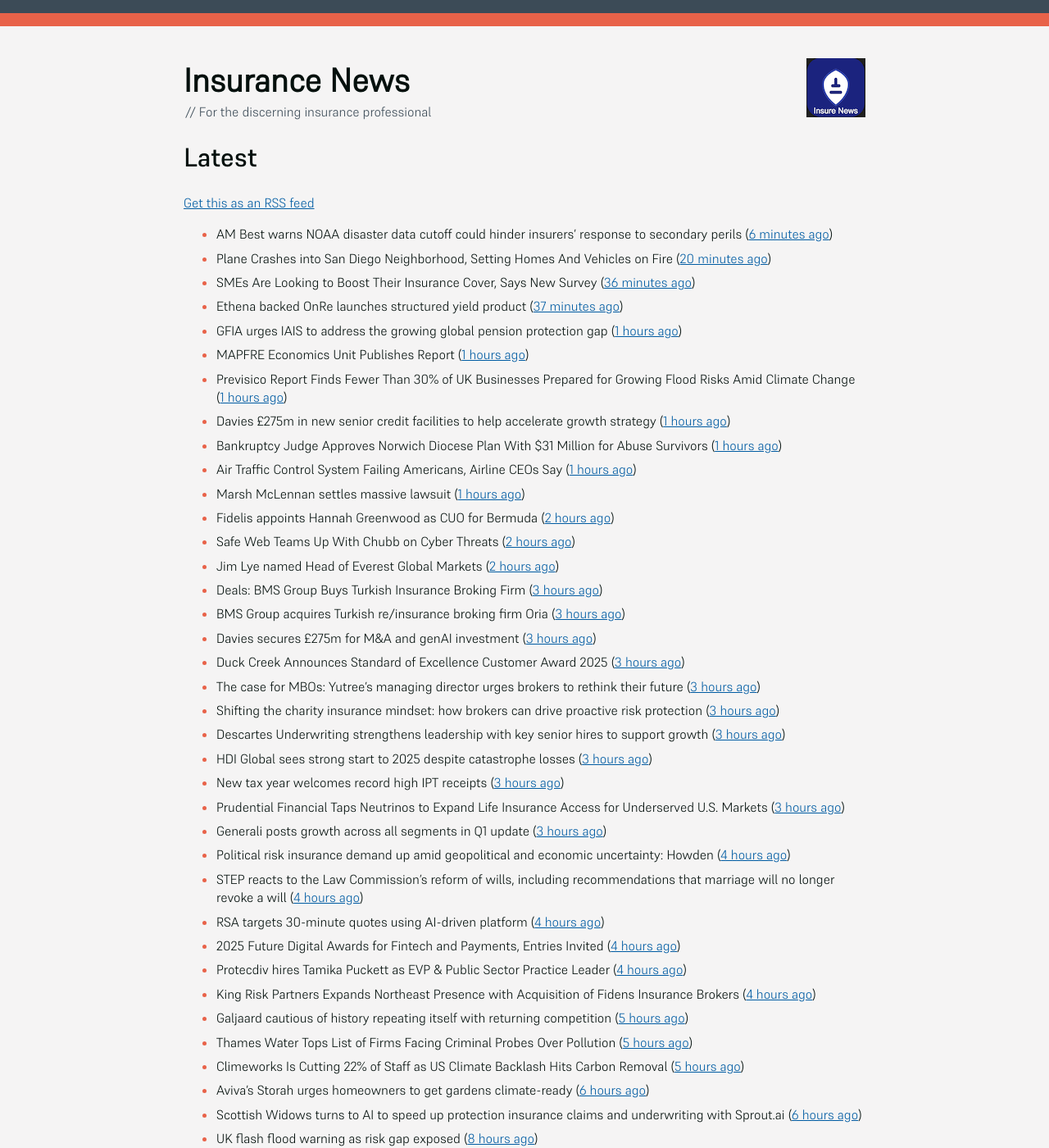
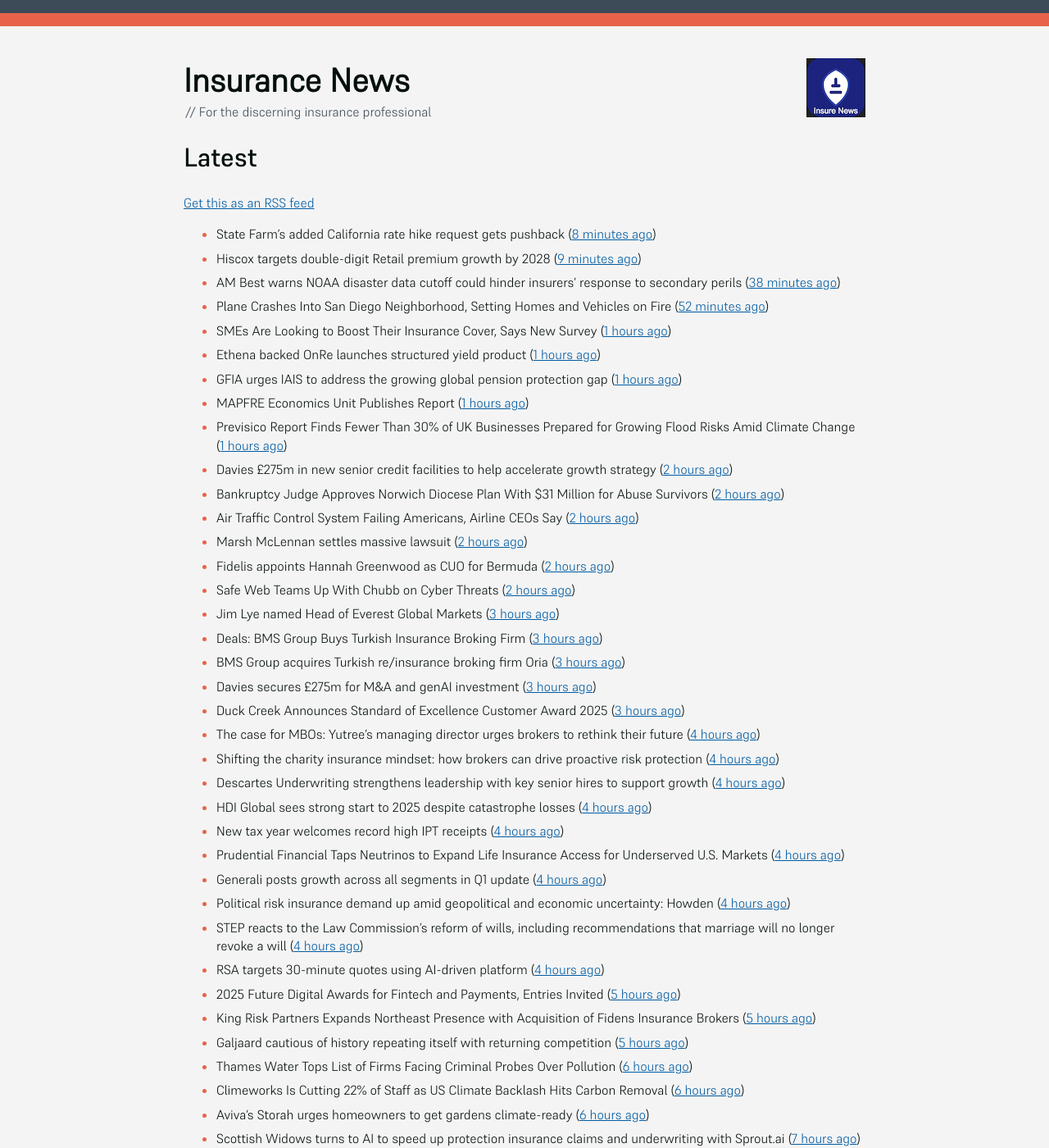
Before and after one commit to mat-0/feeds.thechels.uk, a Jekyll site: the page built from index.md, in a window 1280 px wide and 1400 px high. Shown: the whole window at 82% size. Built offline with Jekyll 4.4.1, drawn with Linux system fonts in a browser that asks for light colours; some of the changed text lies outside the part shown.

Commit message:
New Feed

```diff
--- a/index.md
+++ b/index.md
@@ -8,42 +8,43 @@ description: Latest Updates
 [Get this as an RSS feed](/feed.rss)
 
 <!-- news_marker starts -->
-- AM Best warns NOAA disaster data cutoff could hinder insurers’ response to secondary perils ([6 minutes ago](https://www.reinsurancene.ws/am-best-warns-noaa-disaster-data-cutoff-could-hinder-insurers-response-to-secondary-perils/))
-- Plane Crashes into San Diego Neighborhood, Setting Homes And Vehicles on Fire ([20 minutes ago](https://www.insurancejournal.com/news/west/2025/05/22/824787.htm))
-- SMEs Are Looking to Boost Their Insurance Cover, Says New Survey ([36 minutes ago](https://insurance-edge.net/2025/05/22/smes-are-looking-to-boost-their-insurance-cover-says-new-survey/))
-- Ethena backed OnRe launches structured yield product ([37 minutes ago](https://www.reinsurancene.ws/ethena-backed-onre-launches-structured-yield-product/))
+- State Farm's added California rate hike request gets pushback ([8 minutes ago](https://www.dig-in.com/news/state-farms-added-california-rate-hike-gets-pushback))
+- Hiscox targets double-digit Retail premium growth by 2028 ([9 minutes ago](https://www.reinsurancene.ws/hiscox-targets-double-digit-retail-premium-growth-by-2028/))
+- AM Best warns NOAA disaster data cutoff could hinder insurers’ response to secondary perils ([38 minutes ago](https://www.reinsurancene.ws/am-best-warns-noaa-disaster-data-cutoff-could-hinder-insurers-response-to-secondary-perils/))
+- Plane Crashes Into San Diego Neighborhood, Setting Homes and Vehicles on Fire ([52 minutes ago](https://www.insurancejournal.com/news/west/2025/05/22/824787.htm))
+- SMEs Are Looking to Boost Their Insurance Cover, Says New Survey ([1 hours ago](https://insurance-edge.net/2025/05/22/smes-are-looking-to-boost-their-insurance-cover-says-new-survey/))
+- Ethena backed OnRe launches structured yield product ([1 hours ago](https://www.reinsurancene.ws/ethena-backed-onre-launches-structured-yield-product/))
 - GFIA urges IAIS to address the growing global pension protection gap ([1 hours ago](https://www.reinsurancene.ws/gfia-urges-iais-to-address-the-growing-global-pension-protection-gap/))
 - MAPFRE Economics Unit Publishes Report ([1 hours ago](https://insurance-edge.net/2025/05/22/mapfre-economics-unit-publishes-report/))
 - Previsico Report Finds Fewer Than 30% of UK Businesses Prepared for Growing Flood Risks Amid Climate Change ([1 hours ago](https://www.insurtechinsights.com/previsico-report-finds-fewer-than-30-of-uk-businesses-prepared-for-growing-flood-risks-amid-climate-change/))
-- Davies £275m in new senior credit facilities to help accelerate growth strategy ([1 hours ago](https://www.reinsurancene.ws/davies-275m-in-new-senior-credit-facilities-to-help-accelerate-growth-strategy/))
-- Bankruptcy Judge Approves Norwich Diocese Plan With $31 Million for Abuse Survivors ([1 hours ago](https://www.insurancejournal.com/news/east/2025/05/22/824771.htm))
-- Air Traffic Control System Failing Americans, Airline CEOs Say ([1 hours ago](https://www.insurancejournal.com/news/national/2025/05/22/824772.htm))
-- Marsh McLennan settles massive lawsuit ([1 hours ago](https://www.insurancebusinessmag.com/uk/news/legal-insights/marsh-mclennan-settles-massive-lawsuit-536579.aspx))
+- Davies £275m in new senior credit facilities to help accelerate growth strategy ([2 hours ago](https://www.reinsurancene.ws/davies-275m-in-new-senior-credit-facilities-to-help-accelerate-growth-strategy/))
+- Bankruptcy Judge Approves Norwich Diocese Plan With $31 Million for Abuse Survivors ([2 hours ago](https://www.insurancejournal.com/news/east/2025/05/22/824771.htm))
+- Air Traffic Control System Failing Americans, Airline CEOs Say ([2 hours ago](https://www.insurancejournal.com/news/national/2025/05/22/824772.htm))
+- Marsh McLennan settles massive lawsuit ([2 hours ago](https://www.insurancebusinessmag.com/uk/news/legal-insights/marsh-mclennan-settles-massive-lawsuit-536579.aspx))
 - Fidelis appoints Hannah Greenwood as CUO for Bermuda ([2 hours ago](https://www.reinsurancene.ws/fidelis-appoints-hannah-greenwood-as-cuo-for-bermuda/))
 - Safe Web Teams Up With Chubb on Cyber Threats ([2 hours ago](https://insurance-edge.net/2025/05/22/safe-web-teams-up-with-chubb-on-cyber-threats/))
-- Jim Lye named Head of Everest Global Markets ([2 hours ago](https://www.reinsurancene.ws/jim-lye-named-head-of-everest-global-markets/))
+- Jim Lye named Head of Everest Global Markets ([3 hours ago](https://www.reinsurancene.ws/jim-lye-named-head-of-everest-global-markets/))
 - Deals: BMS Group Buys Turkish Insurance Broking Firm ([3 hours ago](https://insurance-edge.net/2025/05/22/deals-bms-group-buys-turkish-insurance-broking-firm/))
 - BMS Group acquires Turkish re/insurance broking firm Oria ([3 hours ago](https://www.reinsurancene.ws/bms-group-acquires-turkish-re-insurance-broking-firm-oria/))
 - Davies secures £275m for M&A and genAI investment ([3 hours ago](https://www.postonline.co.uk/claims/7957808/davies-secures-%C2%A3275m-for-ma-and-genai-investment))
 - Duck Creek Announces Standard of Excellence Customer Award 2025 ([3 hours ago](https://insurance-edge.net/2025/05/22/duck-creek-announces-standard-of-excellence-customer-award-2025/))
-- The case for MBOs: Yutree's managing director urges brokers to rethink their future ([3 hours ago](https://www.insurancebusinessmag.com/uk/news/business-resilience/the-case-for-mbos-yutrees-managing-director-urges-brokers-to-rethink-their-future-536561.aspx))
-- Shifting the charity insurance mindset: how brokers can drive proactive risk protection ([3 hours ago](https://www.insurancebusinessmag.com/uk/news/non-profits/shifting-the-charity-insurance-mindset-how-brokers-can-drive-proactive-risk-protection-536560.aspx))
-- Descartes Underwriting strengthens leadership with key senior hires to support growth ([3 hours ago](https://www.reinsurancene.ws/descartes-underwriting-strengthens-leadership-with-key-senior-hires-to-support-growth/))
-- HDI Global sees strong start to 2025 despite catastrophe losses ([3 hours ago](https://www.insurancebusinessmag.com/uk/news/breaking-news/hdi-global-sees-strong-start-to-2025-despite-catastrophe-losses-536559.aspx))
-- New tax year welcomes record high IPT receipts ([3 hours ago](https://www.insurancebusinessmag.com/uk/news/breaking-news/new-tax-year-welcomes-record-high-ipt-receipts-536558.aspx))
-- Prudential Financial Taps Neutrinos to Expand Life Insurance Access for Underserved U.S. Markets ([3 hours ago](https://www.insurtechinsights.com/prudential-financial-taps-neutrinos-to-expand-life-insurance-access-for-underserved-u-s-markets/))
-- Generali posts growth across all segments in Q1 update ([3 hours ago](https://www.insurancebusinessmag.com/uk/news/breaking-news/generali-posts-growth-across-all-segments-in-q1-update-536552.aspx))
+- The case for MBOs: Yutree's managing director urges brokers to rethink their future ([4 hours ago](https://www.insurancebusinessmag.com/uk/news/business-resilience/the-case-for-mbos-yutrees-managing-director-urges-brokers-to-rethink-their-future-536561.aspx))
+- Shifting the charity insurance mindset: how brokers can drive proactive risk protection ([4 hours ago](https://www.insurancebusinessmag.com/uk/news/non-profits/shifting-the-charity-insurance-mindset-how-brokers-can-drive-proactive-risk-protection-536560.aspx))
+- Descartes Underwriting strengthens leadership with key senior hires to support growth ([4 hours ago](https://www.reinsurancene.ws/descartes-underwriting-strengthens-leadership-with-key-senior-hires-to-support-growth/))
+- HDI Global sees strong start to 2025 despite catastrophe losses ([4 hours ago](https://www.insurancebusinessmag.com/uk/news/breaking-news/hdi-global-sees-strong-start-to-2025-despite-catastrophe-losses-536559.aspx))
+- New tax year welcomes record high IPT receipts ([4 hours ago](https://www.insurancebusinessmag.com/uk/news/breaking-news/new-tax-year-welcomes-record-high-ipt-receipts-536558.aspx))
+- Prudential Financial Taps Neutrinos to Expand Life Insurance Access for Underserved U.S. Markets ([4 hours ago](https://www.insurtechinsights.com/prudential-financial-taps-neutrinos-to-expand-life-insurance-access-for-underserved-u-s-markets/))
+- Generali posts growth across all segments in Q1 update ([4 hours ago](https://www.insurancebusinessmag.com/uk/news/breaking-news/generali-posts-growth-across-all-segments-in-q1-update-536552.aspx))
 - Political risk insurance demand up amid geopolitical and economic uncertainty: Howden ([4 hours ago](https://www.reinsurancene.ws/political-risk-insurance-demand-up-amid-geopolitical-and-economic-uncertainty-howden/))
 - STEP reacts to the Law Commission’s reform of wills, including recommendations that marriage will no longer revoke a will ([4 hours ago](https://ifamagazine.com/step-reacts-to-the-law-commissions-reform-of-wills-including-recommendations-that-marriage-will-no-longer-revoke-a-will/))
 - RSA targets 30-minute quotes using AI-driven platform ([4 hours ago](https://www.postonline.co.uk/commercial/7957756/rsa-targets-30-minute-quotes-using-ai-driven-platform))
-- 2025 Future Digital Awards for Fintech and Payments, Entries Invited ([4 hours ago](https://insurance-edge.net/2025/05/22/2025-future-digital-awards-for-fintech-and-payments-entries-invited/))
-- Protecdiv hires Tamika Puckett as EVP & Public Sector Practice Leader ([4 hours ago](https://www.reinsurancene.ws/protecdiv-hires-tamika-puckett-as-evp-public-sector-practice-leader/))
-- King Risk Partners Expands Northeast Presence with Acquisition of Fidens Insurance Brokers ([4 hours ago](https://www.insurtechinsights.com/king-risk-partners-expands-northeast-presence-with-acquisition-of-fidens-insurance-brokers/))
+- 2025 Future Digital Awards for Fintech and Payments, Entries Invited ([5 hours ago](https://insurance-edge.net/2025/05/22/2025-future-digital-awards-for-fintech-and-payments-entries-invited/))
+- King Risk Partners Expands Northeast Presence with Acquisition of Fidens Insurance Brokers ([5 hours ago](https://www.insurtechinsights.com/king-risk-partners-expands-northeast-presence-with-acquisition-of-fidens-insurance-brokers/))
 - Galjaard cautious of history repeating itself with returning competition ([5 hours ago](https://www.postonline.co.uk/news/7957781/galjaard-cautious-of-history-repeating-itself-with-returning-competition))
-- Thames Water Tops List of Firms Facing Criminal Probes Over Pollution ([5 hours ago](https://www.insurancejournal.com/news/international/2025/05/22/824751.htm))
-- Climeworks Is Cutting 22% of Staff as US Climate Backlash Hits Carbon Removal ([5 hours ago](https://www.insurancejournal.com/news/international/2025/05/22/824741.htm))
+- Thames Water Tops List of Firms Facing Criminal Probes Over Pollution ([6 hours ago](https://www.insurancejournal.com/news/international/2025/05/22/824751.htm))
+- Climeworks Is Cutting 22% of Staff as US Climate Backlash Hits Carbon Removal ([6 hours ago](https://www.insurancejournal.com/news/international/2025/05/22/824741.htm))
 - Aviva’s Storah urges homeowners to get gardens climate-ready ([6 hours ago](https://www.postonline.co.uk/personal/7957795/aviva%E2%80%99s-storah-urges-homeowners-to-get-gardens-climate-ready))
-- Scottish Widows turns to AI to speed up protection insurance claims and underwriting with Sprout.ai ([6 hours ago](https://ifamagazine.com/scottish-widows-turns-to-ai-to-speed-up-protection-insurance-claims-and-underwriting-with-sprout-ai/))
+- Scottish Widows turns to AI to speed up protection insurance claims and underwriting with Sprout.ai ([7 hours ago](https://ifamagazine.com/scottish-widows-turns-to-ai-to-speed-up-protection-insurance-claims-and-underwriting-with-sprout-ai/))
 - UK flash flood warning as risk gap exposed ([8 hours ago](https://www.insurancebusinessmag.com/uk/news/catastrophe/uk-flash-flood-warning-as-risk-gap-exposed-536538.aspx))
 - Aircraft Lessor SMBC’s Proceeds From Russian Jet Insurance Settlements Hit $1.4B ([8 hours ago](https://www.insurancejournal.com/news/international/2025/05/22/824738.htm))
 - Geo Underwriting partners up to boost agricultural clients ([8 hours ago](https://www.insurancebusinessmag.com/uk/news/property-insurance/geo-underwriting-partners-up-to-boost-agricultural-clients-536537.aspx))
@@ -57,25 +58,25 @@ description: Latest Updates
 - California Security Company Owner Sentenced in $3.4M Workers’ Comp Fraud Case ([9 hours ago](https://www.insurancejournal.com/news/west/2025/05/22/824503.htm))
 - Fire Damages Popular ‘Pond-to-Table’ Rhode Island Restaurant ([9 hours ago](https://www.insurancejournal.com/news/east/2025/05/22/824729.htm))
 - Budget Cuts at EPA Become Flashpoint at a Heated Hearing ([9 hours ago](https://www.insurancejournal.com/news/national/2025/05/22/824717.htm))
-- Washington Insurance Commissioner Issues $500K in Fines; $250K Fine for Unlicensed Insurer ([9 hours ago](https://www.insurancejournal.com/news/west/2025/05/22/824547.htm))
+- Washington Commissioner Issues $500K in Fines; $250K Fine for Unlicensed Insurer ([9 hours ago](https://www.insurancejournal.com/news/west/2025/05/22/824547.htm))
 - People Moves: Golden Bear Names Hohman Chief Underwriting Officer ([9 hours ago](https://www.insurancejournal.com/news/west/2025/05/22/824387.htm))
 - Q&A: Julian Tomlinson, Alps ([9 hours ago](https://www.postonline.co.uk/broker/7957208/qa-julian-tomlinson-alps))
 - Time to peel back credit hire assumptions ([9 hours ago](https://www.postonline.co.uk/personal/7957762/time-to-peel-back-credit-hire-assumptions))
 - Throwback Thursday: Oil slick unpicked; BSE liability ([9 hours ago](https://www.postonline.co.uk/commercial/7956605/throwback-thursday-oil-slick-unpicked-bse-liability))
-- Why AI is no longer optional in non-standard auto insurance ([17 hours ago](https://www.dig-in.com/opinion/ais-role-in-non-standard-auto-insurance))
-- Geospatial data uncovers lower wildfire-risk properties in California, Triple-I ([17 hours ago](https://www.dig-in.com/news/geospatial-data-wildfire-prone-california-properties))
-- Customer strategy: Clearing up flood insurance coverage confusion ([17 hours ago](https://www.dig-in.com/opinion/clearing-up-flood-insurance-coverage-confusion))
-- Europe's farm sector loses $31.5B a year from climate risks ([18 hours ago](https://www.dig-in.com/articles/europes-farm-sector-loses-31-5b-a-year-from-climate-risks))
-- State Farm Still Wants a 30% Rate Increase in California ([19 hours ago](https://www.insurancejournal.com/news/west/2025/05/21/824685.htm))
+- Why AI is no longer optional in non-standard auto insurance ([18 hours ago](https://www.dig-in.com/opinion/ais-role-in-non-standard-auto-insurance))
+- Geospatial data uncovers lower wildfire-risk properties in California, Triple-I ([18 hours ago](https://www.dig-in.com/news/geospatial-data-wildfire-prone-california-properties))
+- Customer strategy: Clearing up flood insurance coverage confusion ([18 hours ago](https://www.dig-in.com/opinion/clearing-up-flood-insurance-coverage-confusion))
+- Europe's farm sector loses $31.5B a year from climate risks ([19 hours ago](https://www.dig-in.com/articles/europes-farm-sector-loses-31-5b-a-year-from-climate-risks))
+- State Farm Still Wants a 30% Rate Increase in California ([20 hours ago](https://www.insurancejournal.com/news/west/2025/05/21/824685.htm))
 - Verizon-Frontier deal gets green light after ending DEI commitments ([20 hours ago](https://www.insurancebusinessmag.com/uk/business-strategy/verizonfrontier-deal-gets-green-light-after-ending-dei-commitments-536482.aspx))
 - Shortage of Overnight Truck Parking Blamed for 2023 Fatal Bus Crash in Illinois ([21 hours ago](https://www.insurancejournal.com/news/midwest/2025/05/21/824679.htm))
-- Austin Bar to Pay $42K Over Pregnancy Discrimination Lawsuit ([21 hours ago](https://www.insurancejournal.com/news/southcentral/2025/05/21/824675.htm))
-- First MainStreet Adds 2 Midwest Agencies ([21 hours ago](https://www.insurancejournal.com/news/midwest/2025/05/21/824669.htm))
-- People Moves: CIS Promotes Gardea, Jr., Adds Felder to Leadership Team ([21 hours ago](https://www.insurancejournal.com/news/southcentral/2025/05/21/824664.htm))
+- Austin Bar to Pay $42K Over Pregnancy Discrimination Lawsuit ([22 hours ago](https://www.insurancejournal.com/news/southcentral/2025/05/21/824675.htm))
+- First MainStreet Adds 2 Midwest Agencies ([22 hours ago](https://www.insurancejournal.com/news/midwest/2025/05/21/824669.htm))
+- People Moves: CIS Promotes Gardea, Jr., Adds Felder to Leadership Team ([22 hours ago](https://www.insurancejournal.com/news/southcentral/2025/05/21/824664.htm))
 - EU to Propose Removing Business Barriers to Enhance Competitiveness Amid US Tariffs ([23 hours ago](https://www.insurancejournal.com/news/international/2025/05/21/824643.htm))
-- Quandri Appoints Patrick Mulroy as Head of Strategy and Partnerships to Spearhead North American Expansion ([23 hours ago](https://www.insurtechinsights.com/quandri-appoints-patrick-mulroy-as-head-of-strategy-and-partnerships-to-spearhead-north-american-expansion/))
-- Former Progressive CEO Renwick, 69, Dies ([23 hours ago](https://www.insurancejournal.com/news/national/2025/05/21/824645.htm))
-- Hack of Contractor Was at Root of Massive Federal Data Breach ([23 hours ago](https://www.insurancejournal.com/news/national/2025/05/21/824641.htm))
+- Quandri Appoints Patrick Mulroy as Head of Strategy and Partnerships to Spearhead North American Expansion ([1 days ago](https://www.insurtechinsights.com/quandri-appoints-patrick-mulroy-as-head-of-strategy-and-partnerships-to-spearhead-north-american-expansion/))
+- Former Progressive CEO Renwick, 69, Dies ([1 days ago](https://www.insurancejournal.com/news/national/2025/05/21/824645.htm))
+- Hack of Contractor Was at Root of Massive Federal Data Breach ([1 days ago](https://www.insurancejournal.com/news/national/2025/05/21/824641.htm))
 - Acrisure Secures $2.1 Billion Funding Round for M&A, Tech ([1 days ago](https://www.insurancejournal.com/news/national/2025/05/21/824637.htm))
 - Parametrix Launches Embedded Insurance Coverage for Endpoint Failures via Leading EDR Providers ([1 days ago](https://www.insurtechinsights.com/parametrix-launches-embedded-insurance-coverage-for-endpoint-failures-via-leading-edr-providers/))
 - MGAA looking at increasing Lloyd’s syndicate membership ([1 days ago](https://www.postonline.co.uk/news/7957794/mgaa-looking-at-increasing-lloyd%E2%80%99s-syndicate-membership))
@@ -106,10 +107,10 @@ description: Latest Updates
 - Ransomware claims costly but stabilized in 2024, Coalition ([1 days ago](https://www.dig-in.com/news/ransomware-claims-costly-but-stabilized-in-2024-coalition))
 - MGAs: Turning financial infrastructure into a strategic advantage ([1 days ago](https://www.dig-in.com/opinion/turning-financial-infrastructure-into-a-strategic-advantage))
 - Insurers must manage governance and bias to comply with AI regulation, experts say ([1 days ago](https://www.dig-in.com/news/ai-governance-and-bias-become-compliance-issues-for-insurers))
-- FDIC's Hill rethinks deposit insurance ([1 days ago](https://www.dig-in.com/news/fdics-hill-rethinking-deposit-insurance-fees))
+- FDIC's Hill rethinks deposit insurance fund reserve ratio ([1 days ago](https://www.dig-in.com/news/fdics-hill-rethinking-deposit-insurance-fees))
 - Exporters rethink routes after tariff shock – Allianz Trade ([1 days ago](https://www.insurancebusinessmag.com/uk/news/sme/exporters-rethink-routes-after-tariff-shock--allianz-trade-536347.aspx))
 - Marsh secures navy insurance role ([1 days ago](https://www.insurancebusinessmag.com/uk/news/marine/marsh-secures-navy-insurance-role-536336.aspx))
-- Cytora and Aisix Solutions Partner to Bolster Insurers’ Wildfire Risk Management ([1 days ago](https://www.insurtechinsights.com/cytora-and-aisix-solutions-partner-to-bolster-insurers-wildfire-risk-management/))
+- Cytora and Aisix Solutions Partner to Bolster Insurers’ Wildfire Risk Management ([2 days ago](https://www.insurtechinsights.com/cytora-and-aisix-solutions-partner-to-bolster-insurers-wildfire-risk-management/))
 - Nearmap to Acquire Itel in $1.3 Billion Deal, Creating $8 Billion Property Intelligence Powerhouse ([2 days ago](https://www.insurtechinsights.com/nearmap-to-acquire-itel-in-1-3-billion-deal-creating-8-billion-property-intelligence-powerhouse/))
 - Sophos and Capsule Insurance Join Forces to Offer Integrated Cybersecurity and Insurance for UK Businesses ([2 days ago](https://www.insurtechinsights.com/sophos-and-capsule-insurance-join-forces-to-offer-integrated-cybersecurity-and-insurance-for-uk-businesses/))
 - Demand for support for Parkinsons and other long-term conditions is up 30%, finds RedArc ([2 days ago](https://ifamagazine.com/demand-for-support-for-parkinsons-and-other-long-term-conditions-is-up-30-finds-redarc/))
```
Also changed, not shown: other parts of index.md (+0 -1 lines).
